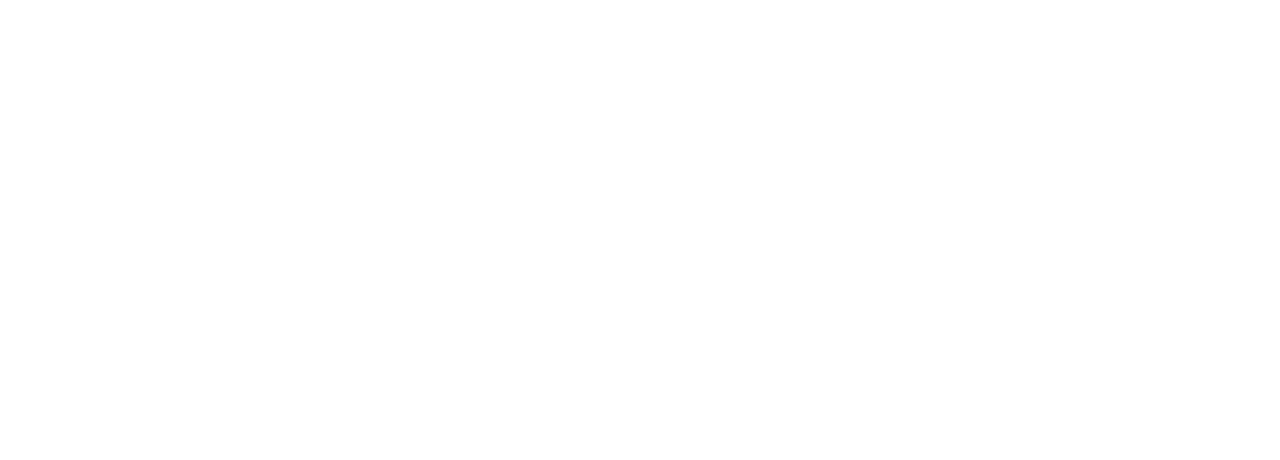
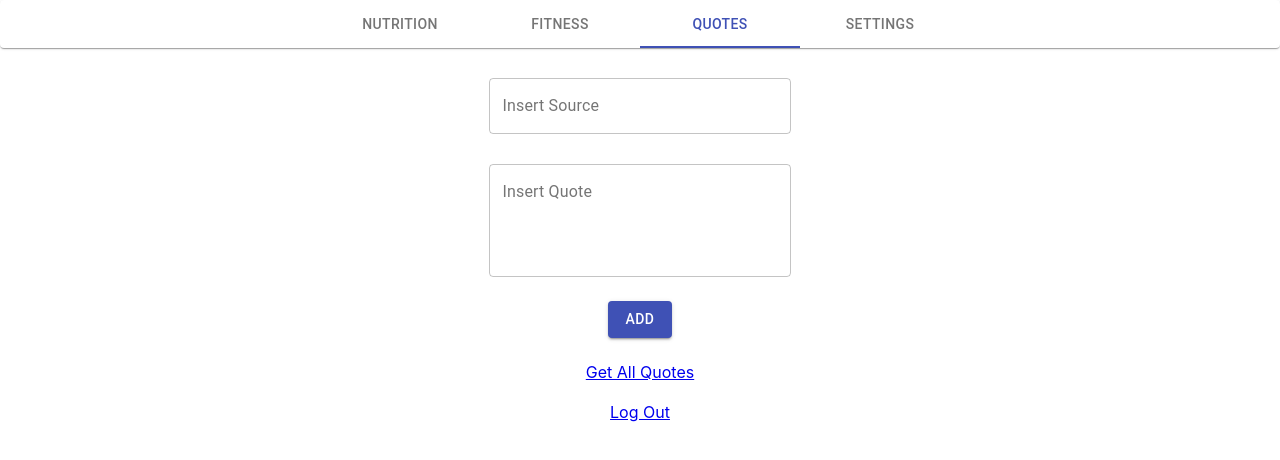
Before and after one commit to Jneville0815/fitness-app, a React (Create React App) app: page /quotes in a window 1280 px wide. Shown: the top 460 px of the page. Built offline with nearby package versions, Linux system fonts and the light colour scheme; sample sign-in values are in the browser's storage.

Commit message:
All the stuffs are working more gooder

```diff
--- a/src/App.js
+++ b/src/App.js
@@ -2,20 +2,35 @@
 import Login from './pages/Login'
 import Store from './context/Store'
 
-import { BrowserRouter as Router, Route } from 'react-router-dom'
+import { BrowserRouter as Router, Route, Switch } from 'react-router-dom'
 
-import Home from './pages/Home'
+import ProtectedRoute from './routes/ProtectedRoutes'
+import Nutrition from './pages/Nutrition'
+import Fitness from './pages/Fitness'
+import Quotes from './pages/Quotes'
+import Settings from './pages/Settings'
 
 function App() {
     return (
         <Store>
             <Router>
-                <Route exact path="/">
-                    <Login />
-                </Route>
-                <Route exact path="/home">
-                    <Home />
-                </Route>
+                <Switch>
+                    <Route exact path="/">
+                        <Login />
+                    </Route>
+                    <ProtectedRoute path="/nutrition">
+                        <Nutrition />
+                    </ProtectedRoute>
+                    <ProtectedRoute path="/fitness">
+                        <Fitness />
+                    </ProtectedRoute>
+                    <ProtectedRoute path="/quotes">
+                        <Quotes />
+                    </ProtectedRoute>
+                    <ProtectedRoute path="/settings">
+                        <Settings />
+                    </ProtectedRoute>
+                </Switch>
             </Router>
         </Store>
     )
--- a/src/pages/Home.js
+++ b/src/pages/Home.js
@@ -4,22 +4,12 @@
 import Tabs from '@material-ui/core/Tabs'
 import Tab from '@material-ui/core/Tab'
 
-import {
-    BrowserRouter as Router,
-    Switch,
-    Route,
-    Link,
-    useHistory,
-} from 'react-router-dom'
+import { Link, useHistory } from 'react-router-dom'
 
 import useStyles from './styles'
-import Nutrition from './Nutrition'
-import Fitness from './Fitness'
-import Quotes from './Quotes'
 import { Context } from '../context/Store'
-import Settings from './Settings'
 
-const Home = () => {
+const Home = ({ children }) => {
     const classes = useStyles()
     const history = useHistory()
 
@@ -31,13 +21,14 @@
     }
 
     useEffect(() => {
-        if (state.apiToken === '') {
-            history.push('/')
-        }
-    }, [])
+        let path = window.location.pathname
+        if (path === '/nutrition' && value !== 0) setValue(0)
+        else if (path === '/fitness' && value !== 1) setValue(1)
+        else if (path === '/quotes' && value !== 2) setValue(2)
+        else if (path === '/settings' && value !== 3) setValue(3)
+    }, [value])
 
     return (
-        <Router>
         <div>
             <Paper className={classes.tabs}>
                 <Tabs
@@ -47,34 +38,14 @@
                     textColor="primary"
                     centered
                 >
-                        <Tab
-                            component={Link}
-                            label="Nutrition"
-                            to="/nutrition"
-                        />
+                    <Tab component={Link} label="Nutrition" to="/nutrition" />
                     <Tab component={Link} label="Fitness" to="/fitness" />
                     <Tab component={Link} label="Quotes" to="/quotes" />
                     <Tab component={Link} label="Settings" to="/settings" />
                 </Tabs>
             </Paper>
 
-                <Switch>
-                    <Route exact path="/home">
-                        <Nutrition />
-                    </Route>
-                    <Route path="/nutrition">
-                        <Nutrition />
-                    </Route>
-                    <Route path="/fitness">
-                        <Fitness />
-                    </Route>
-                    <Route path="/quotes">
-                        <Quotes />
-                    </Route>
-                    <Route path="/settings">
-                        <Settings />
-                    </Route>
-                </Switch>
+            {children}
             <div className={classes.linkContainer}>
                 <Link
                     to={'/'}
@@ -87,7 +58,6 @@
                 </Link>
             </div>
         </div>
-        </Router>
     )
 }
 
--- a/src/pages/Login.js
+++ b/src/pages/Login.js
@@ -47,20 +47,15 @@
                 email,
                 password,
             })
+            // should these be called only if status is 200?
+            dispatch({ type: 'SET_TOKEN', payload: response.data.token })
+            dispatch({ type: 'SET_USER_ID', payload: response.data.user_id })
+            localStorage.setItem('token', response.data.token)
             if (response.status === 200) {
-                dispatch({
-                    type: 'SET_TOKEN',
-                    payload: response.data.token,
-                })
-                dispatch({
-                    type: 'SET_USER_ID',
-                    payload: response.data.user_id,
-                })
-                localStorage.setItem('token', response.data.token)
                 setValues({ ...values, email: '', password: '' })
                 console.log('Login Success')
                 setError(false)
-                history.push('/home')
+                history.push('/nutrition')
             }
         } catch (err) {
             setError(true)
--- /dev/null
+++ b/src/routes/ProtectedRoutes.js
@@ -0,0 +1,17 @@
+import { Route, Redirect } from 'react-router-dom'
+import Home from '../pages/Home'
+
+function ProtectedRoute({ children, ...rest }) {
+    const token = localStorage.getItem('token')
+    console.log('token', token)
+    return (
+        <Route
+            {...rest}
+            render={() => {
+                return token ? <Home>{children}</Home> : <Redirect to="/" />
+            }}
+        />
+    )
+}
+
+export default ProtectedRoute
```
Lines whose indentation alone changed are shown as unchanged.
